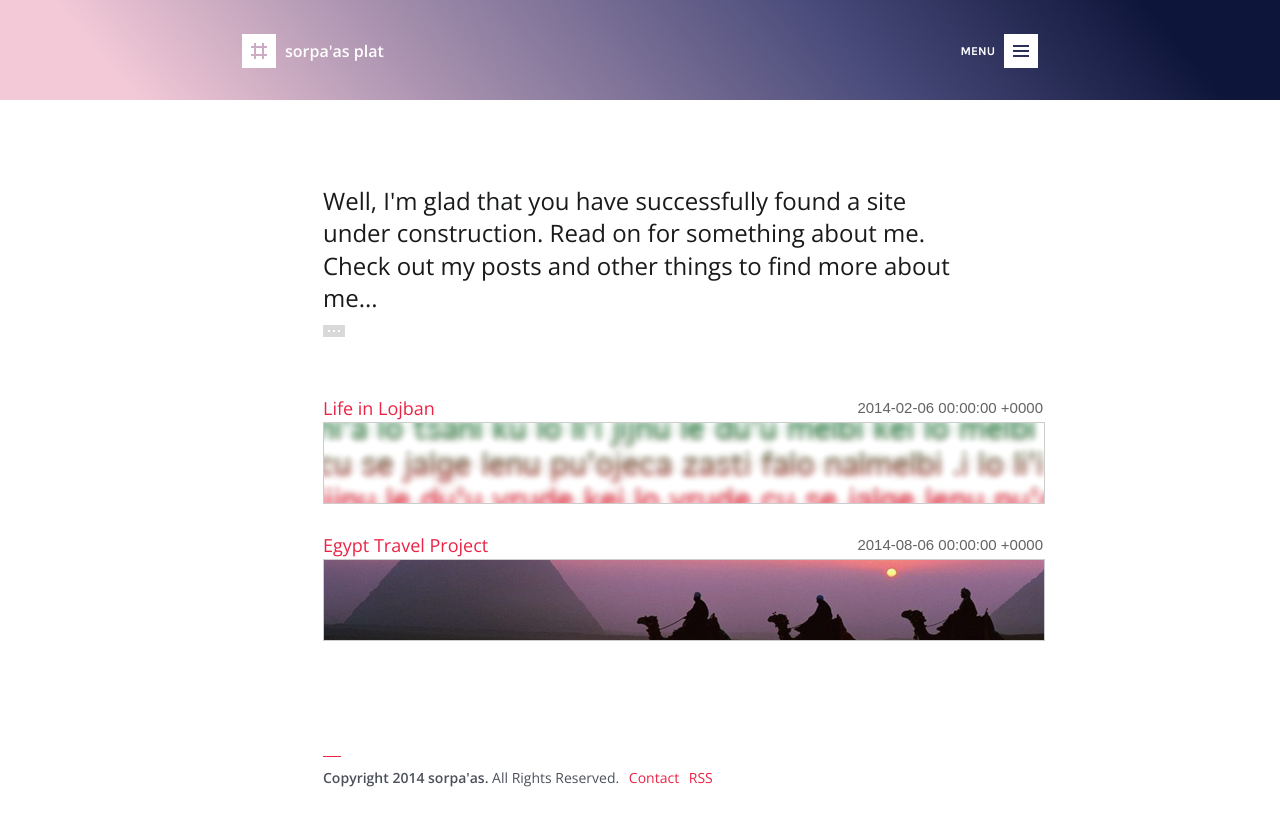
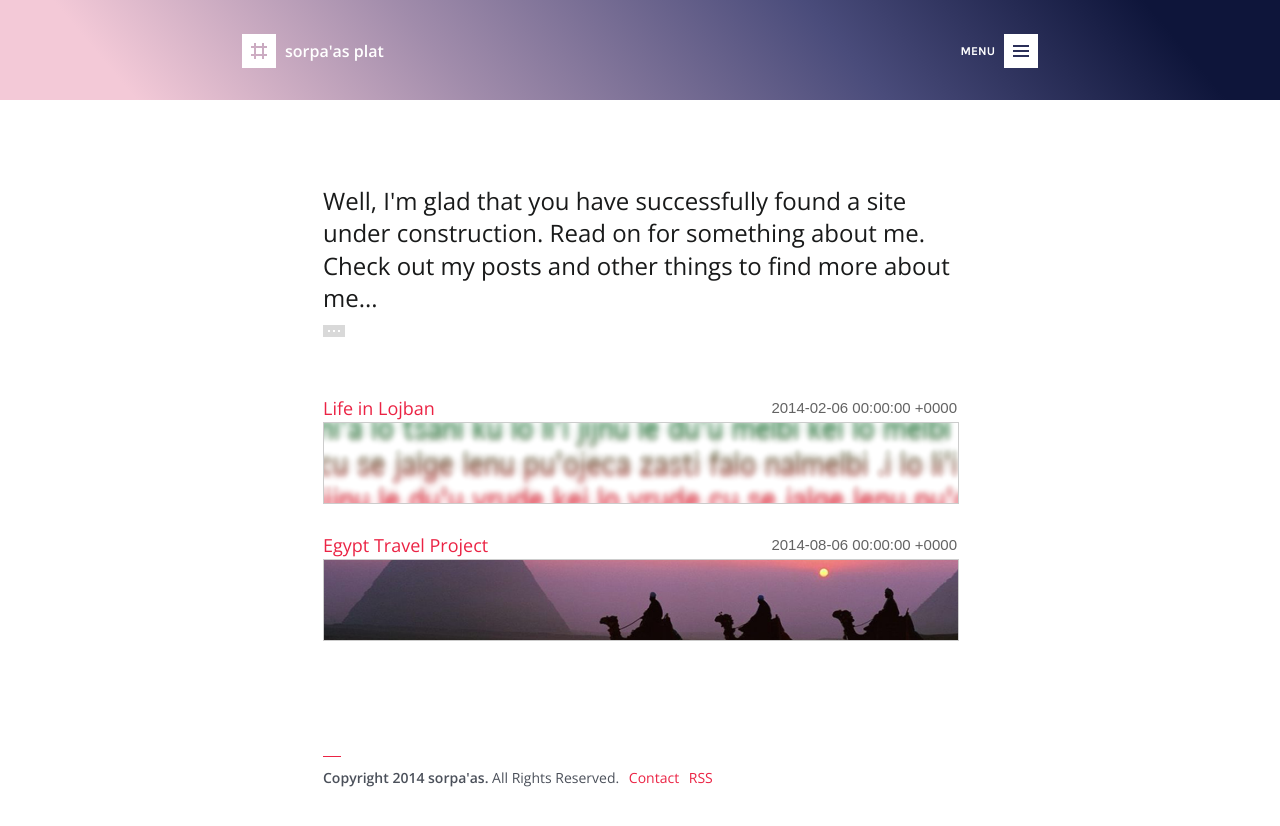
Before and after one commit to sorpaas/sorpaas.com, a Jekyll site: the page built from index.html, in a window 1280 px wide. Shown: the top 826 px of the page. Built offline with Jekyll 4.4.1, drawn with Linux system fonts in a browser that asks for light colours.

Commit message:
change image width and make them responsive

```diff
--- a/_includes/item-project.html
+++ b/_includes/item-project.html
@@ -1 +1 @@
-<p><span class="project-date">{{project.date}}</span><a href="{{project.url}}">{{project.title}}<img class="project-preview" src="{{ site.baseurl }}/images/{{project.preview}}"></a>
+<p><span class="project-date">{{project.date}}</span><a href="{{project.url}}">{{project.title}}<br><img class="project-preview" src="{{ site.baseurl }}/images/{{project.preview}}"></a>
--- a/assets/styles.css
+++ b/assets/styles.css
@@ -805,3 +805,51 @@ code { padding: 3px 6px; }
   text-align: right;
   width: 240px;
 }
+
+@media only screen and (max-width: 1440px) {
+  .project-preview {
+    height: 80px;
+    width: 634px;
+  }
+
+  .project-date {
+    width: 240px;
+    margin: 2px 0 0 394px;
+  }
+}
+
+@media only screen and (max-width: 780px) {
+  .project-preview {
+    height: 80px;
+    width: 634px;
+  }
+
+  .project-date {
+    width: 240px;
+    margin: 2px 0 0 394px;
+  }
+}
+
+@media only screen and (max-width: 634px) {
+  .project-preview {
+    height: 52px;
+    width: 412px;
+  }
+
+  .project-date {
+    width: 156px;
+    margin: 1.3px 0 0 256px;
+  }
+}
+
+@media only screen and (max-width: 412px) {
+  .project-preview {
+    height: 37.9px;
+    width: 300px;
+  }
+
+  .project-date {
+    width: 133.6px;
+    margin: 0.9px 0 0 166.4px;
+  }
+}
```
